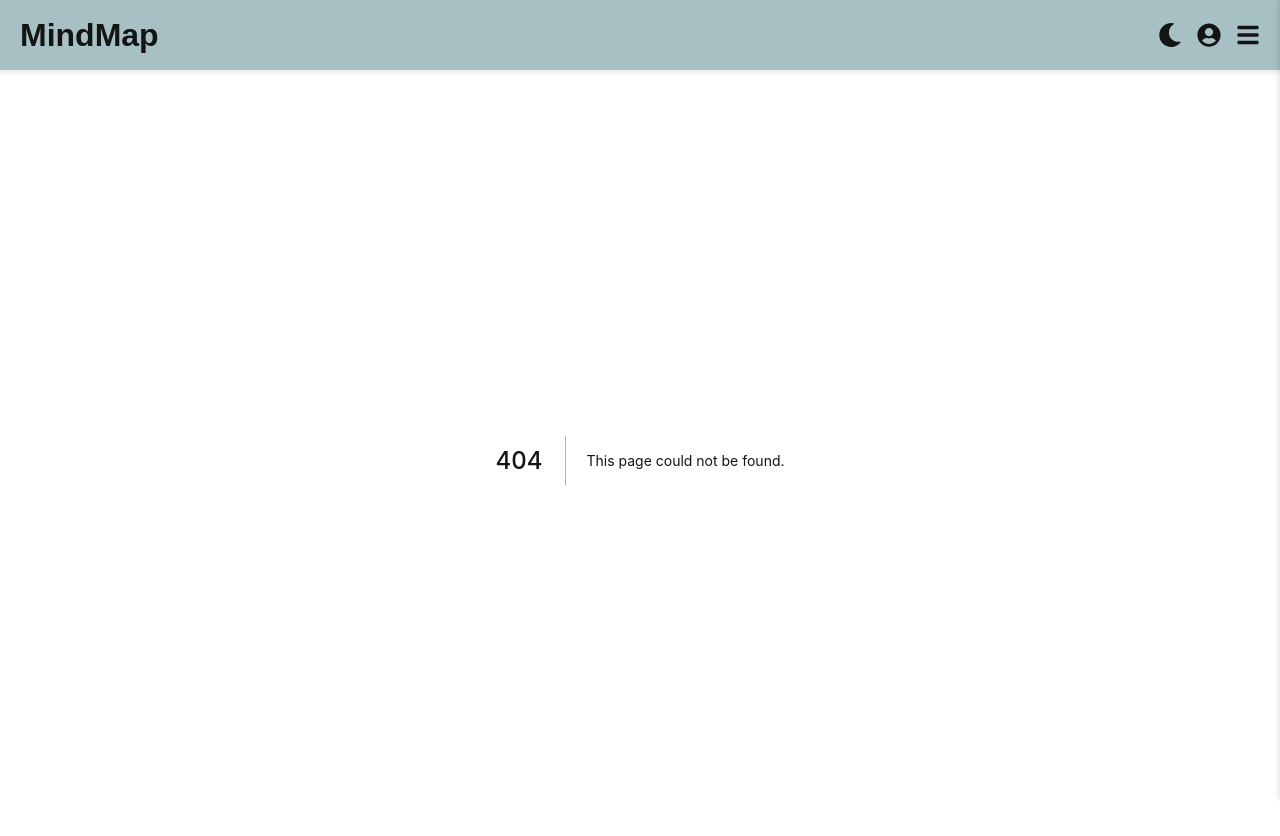
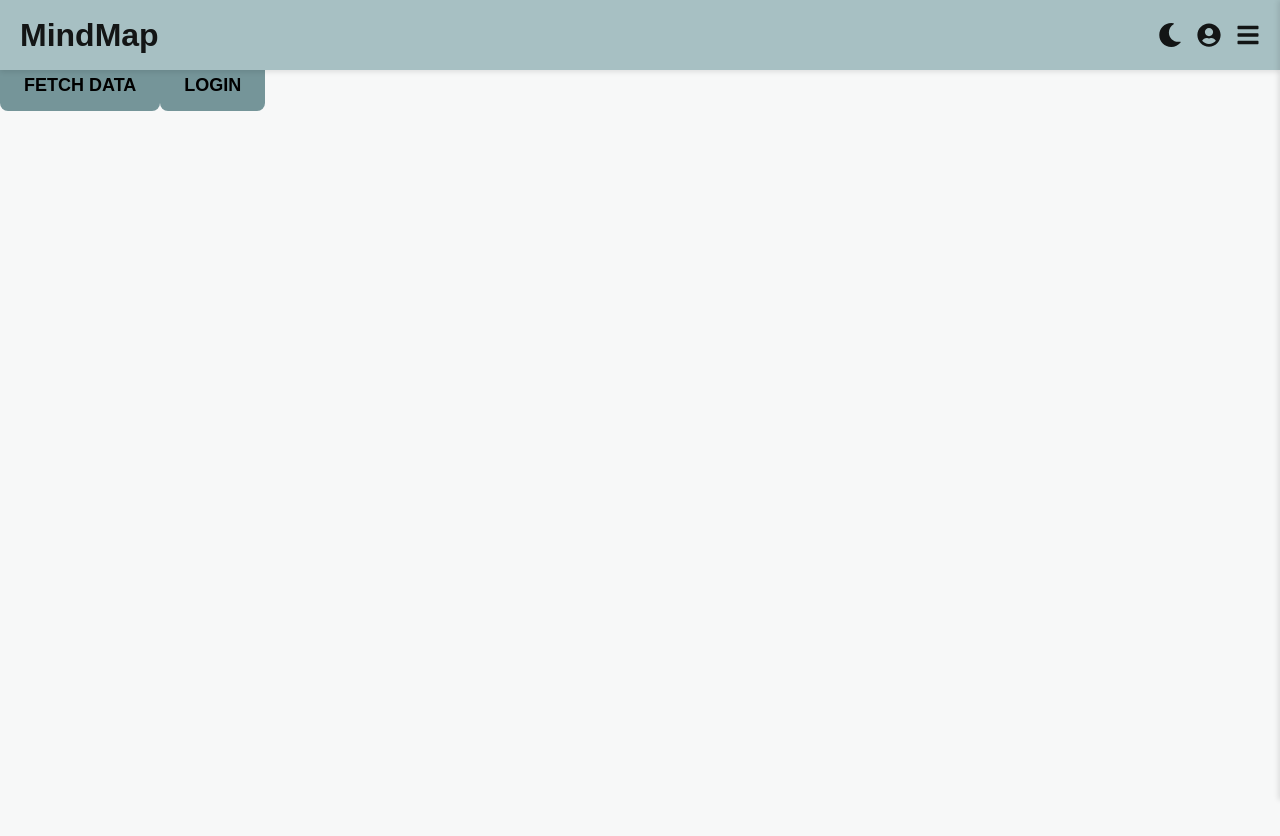
Before and after one commit to Ivana-moral/MindMap, a Next.js app: page /testing in a window 1280 px wide. Before the commit this address had no page. Shown: the top 836 px of the page. After the commit the page ends 800 px from the top, so only its background shows below. Built offline with nearby package versions, Linux system fonts and the light colour scheme.

Commit message:
add testing page for front and back-end communication

```diff
--- /dev/null
+++ b/src/app/testing/page.js
@@ -0,0 +1,34 @@
+'use client'
+
+import Button from '@/app/util/Button'
+
+/**
+ * @returns Page for testing front and back-end communication
+ */
+export default function testing() {
+  return (
+    <>
+      <Button text={'FETCH DATA'} onClick={() => {
+        fetch('http://127.0.0.1:8000/api/users', {
+          method: 'GET',
+          headers: {
+            'Content-Type': 'application/json',
+            'Authorization': 'Bearer eyJhbGciOiJIUzI1NiIsInR5cCI6IkpXVCJ9.eyJ1aWQiOiJ0ZXN0LWFkbWluLTEyMDM4MTIwMyIsImVtYWlsIjoiZ29vZ2xlLmNvbSIsInRlc3RfdG9rZW4iOnRydWUsImV4cCI6MTc0MzM2Mjg2NX0.vQUlcvoTICsquY9ljMvF1bWOz5qJNtVUpuz4BfLAOnU'
+          }
+        })
+        .then(res => res.json())
+        .then(data => console.log(data))
+        .catch(err => console.error(err))
+      }}/>
+
+      <Button text={'LOGIN'} onClick={() => {
+        fetch('http://127.0.0.1:8000/login?token=eyJhbGciOiJIUzI1NiIsInR5cCI6IkpXVCJ9.eyJ1aWQiOiIzIiwiZW1haWwiOiJ0ZXNAZXhhbXBsZS5jb20iLCJ0ZXN0X3Rva2VuIjp0cnVlLCJleHAiOjE3NDMzNjM0NTd9.PaqyKqEvgrccX6M--x2NYKGuoNqJZXUXkMuxMs-FcqA', {
+          method: 'POST'
+        })
+        .then(res => res.json())
+        .then(data => console.log(data))
+        .catch(err => console.error(err))
+      }} />
+    </>
+  )
+}
```
Also changed, not shown: 2 other files (tests, documents, lock files or other folders).
